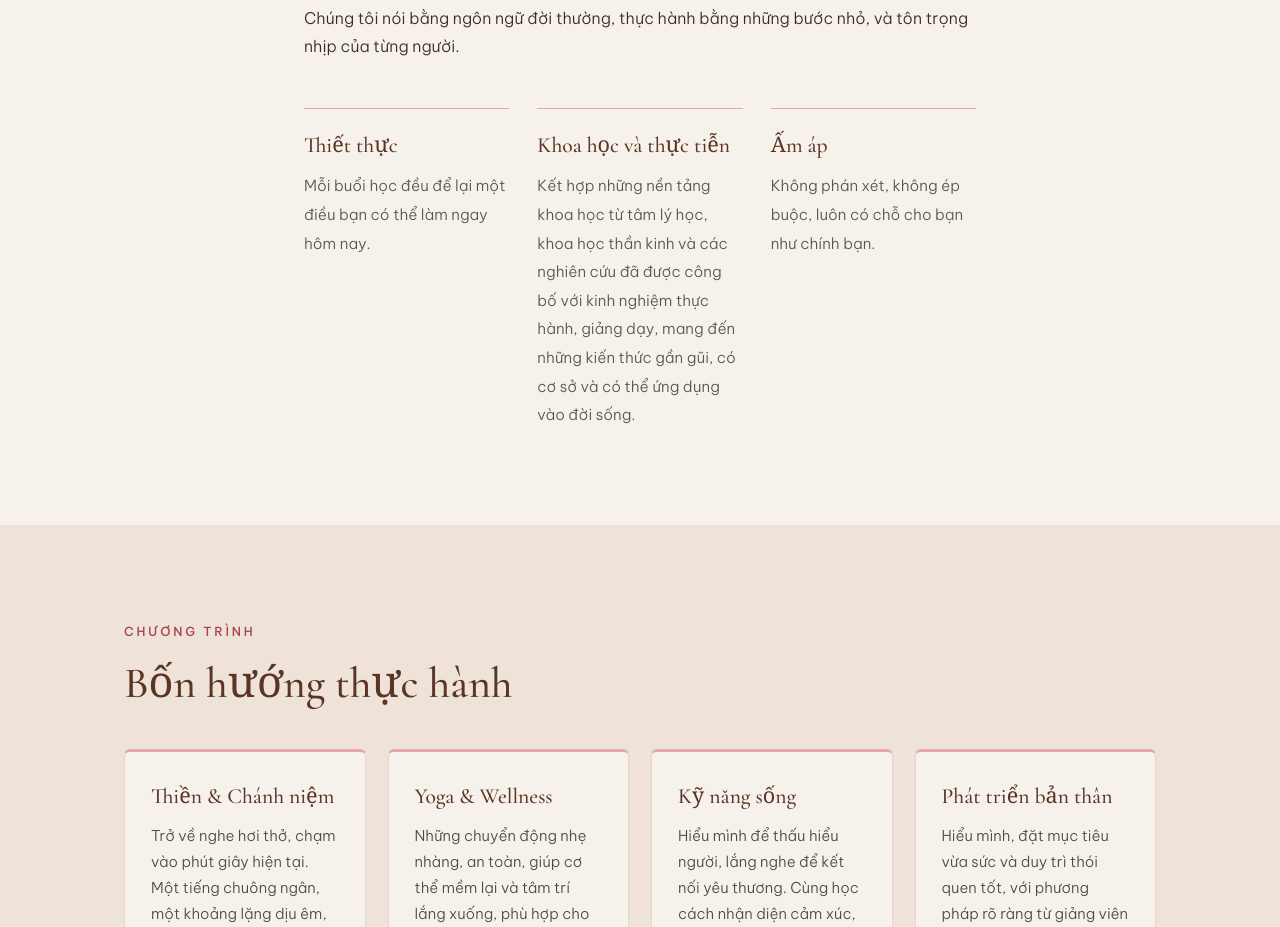
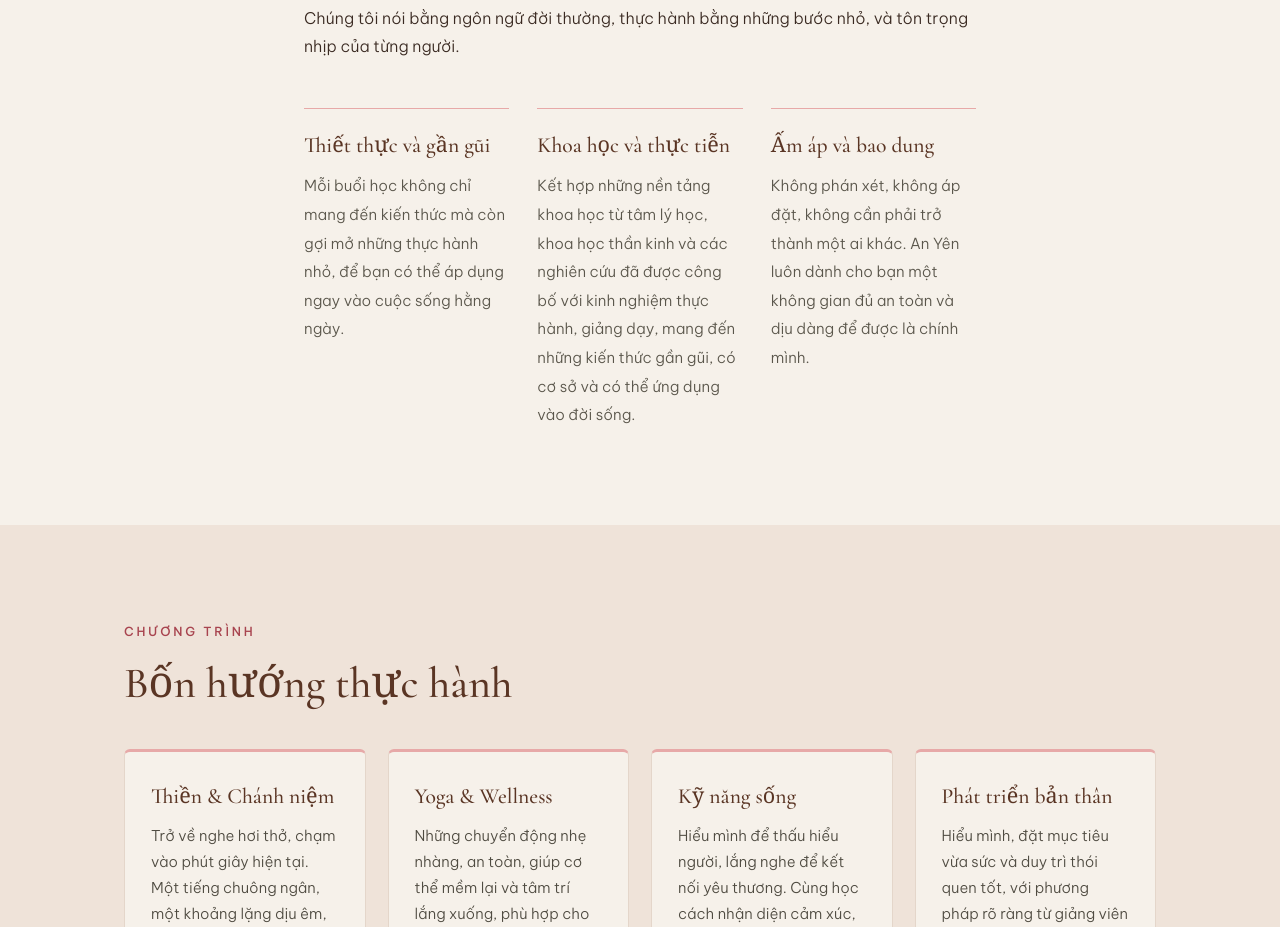
Before and after one commit to anyen45/anyen-website, a plain HTML site: page index.html in a window 1280 px wide. Shown: the part 1360-2287 px from the top of the page. Drawn offline with nearby package versions, Linux system fonts and the light colour scheme.

Commit message:
Update philosophy pillars: Thiết thực và gần gũi, Ấm áp và bao dung
Co-Authored-By: Claude Sonnet 5.5 <noreply@anthropic.com>
Claude-Session: https://claude.ai/code/session_01JVWczoGRHSEtqWZgRuCncz

```diff
--- a/index.html
+++ b/index.html
@@ -55,9 +55,9 @@
       <p>An Yên không phải spa, không phải phòng tập yoga, cũng không phải trung tâm tâm linh. Đây là nơi bạn học cách thở, lắng nghe và điều hòa cảm xúc bằng những phương pháp rõ ràng, dễ áp dụng, có nền tảng khoa học.</p>
       <p>Chúng tôi nói bằng ngôn ngữ đời thường, thực hành bằng những bước nhỏ, và tôn trọng nhịp của từng người.</p>
       <ul class="pillars">
-        <li><strong>Thiết thực</strong><span>Mỗi buổi học đều để lại một điều bạn có thể làm ngay hôm nay.</span></li>
+        <li><strong>Thiết thực và gần gũi</strong><span>Mỗi buổi học không chỉ mang đến kiến thức mà còn gợi mở những thực hành nhỏ, để bạn có thể áp dụng ngay vào cuộc sống hằng ngày.</span></li>
         <li><strong>Khoa học và thực tiễn</strong><span>Kết hợp những nền tảng khoa học từ tâm lý học, khoa học thần kinh và các nghiên cứu đã được công bố với kinh nghiệm thực hành, giảng dạy, mang đến những kiến thức gần gũi, có cơ sở và có thể ứng dụng vào đời sống.</span></li>
-        <li><strong>Ấm áp</strong><span>Không phán xét, không ép buộc, luôn có chỗ cho bạn như chính bạn.</span></li>
+        <li><strong>Ấm áp và bao dung</strong><span>Không phán xét, không áp đặt, không cần phải trở thành một ai khác. An Yên luôn dành cho bạn một không gian đủ an toàn và dịu dàng để được là chính mình.</span></li>
       </ul>
     </div>
   </section>
```
